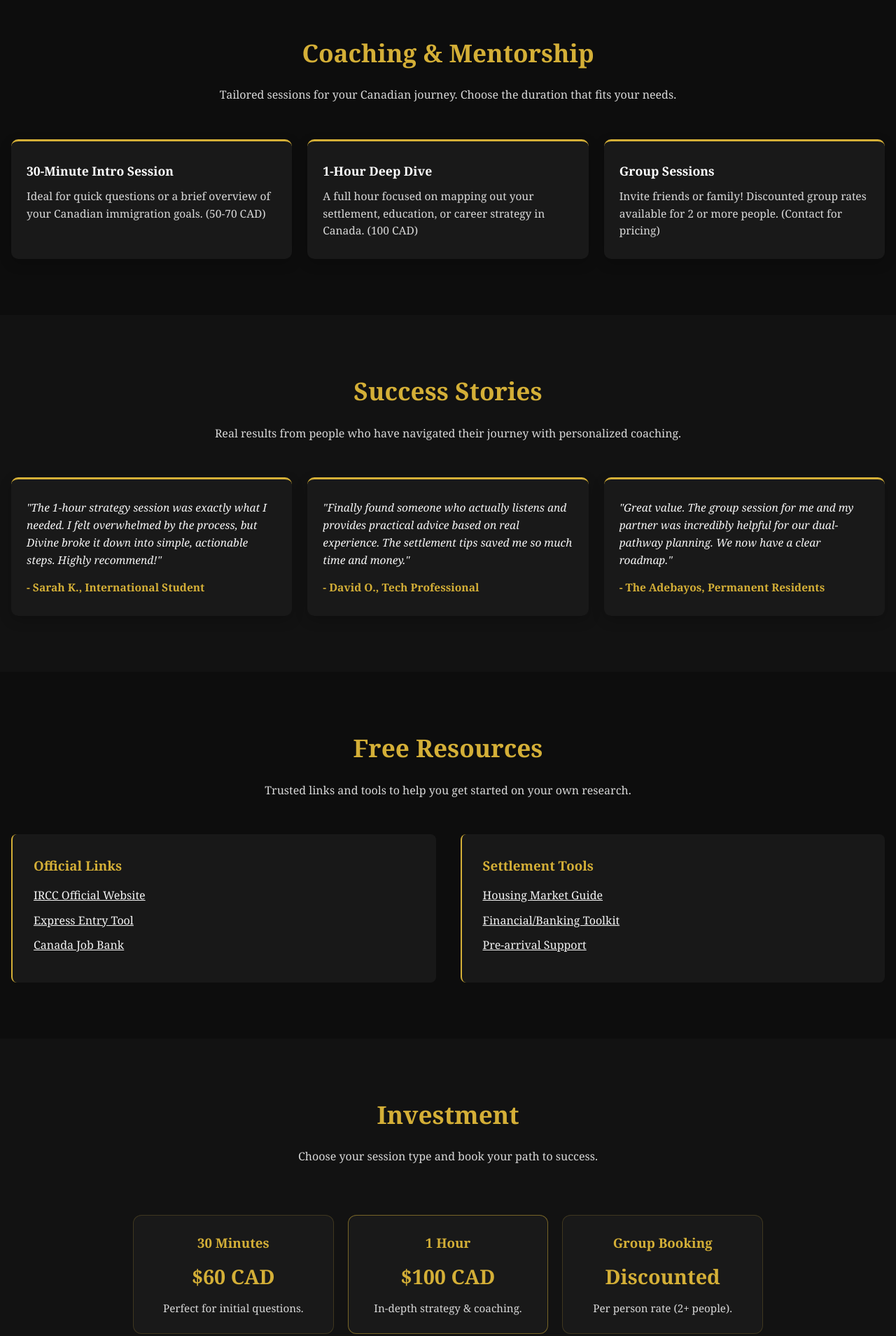
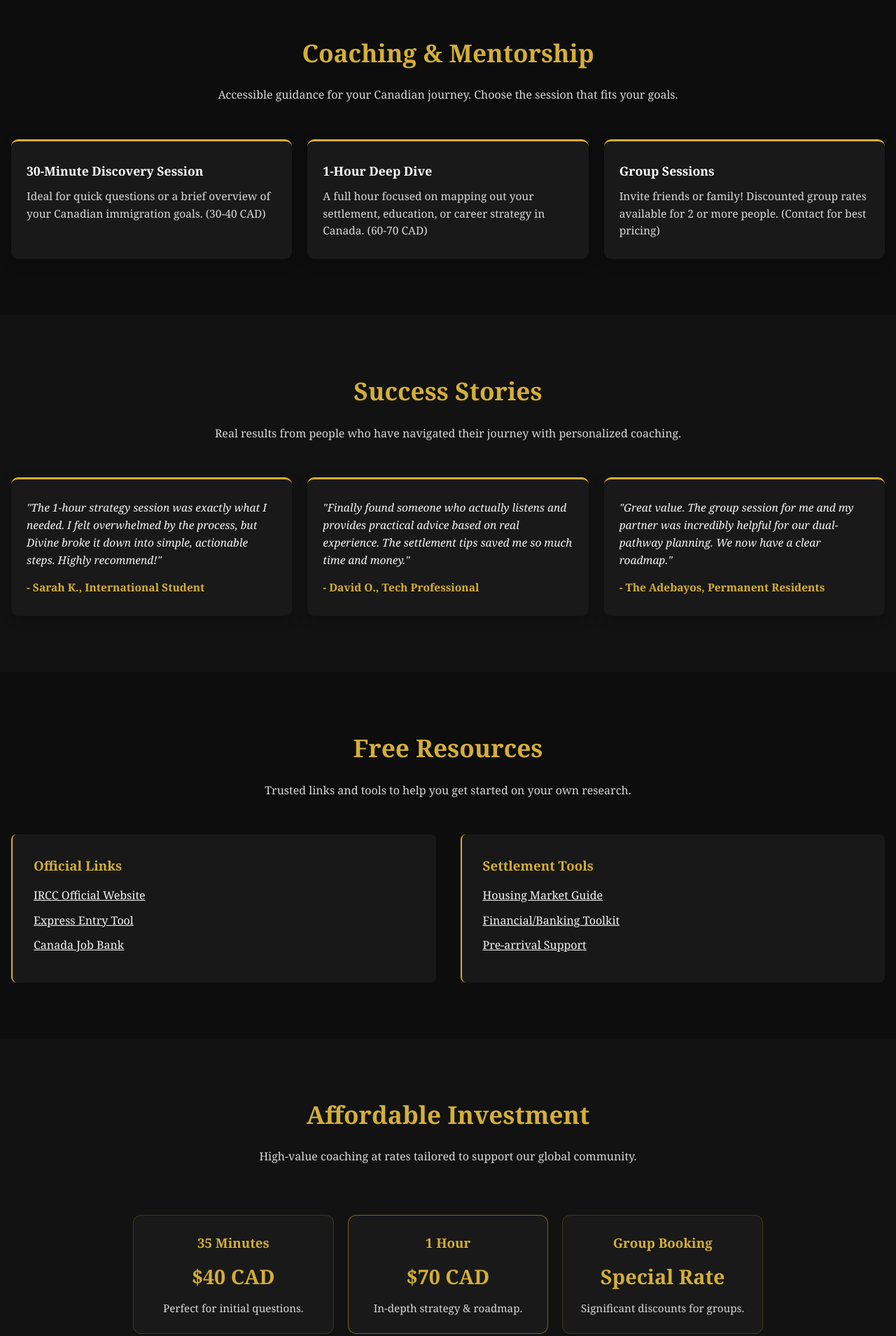
Before and after one commit to penueldivina237-lgtm/emmadrumz, a plain HTML site: page index.html in a window 1280 px wide. Shown: the part 1860-3769 px from the top of the page at 70% size. Drawn offline with nearby package versions, Linux system fonts and the light colour scheme.

Commit message:
Update pricing to be more affordable for the African market

```diff
--- a/index.html
+++ b/index.html
@@ -721,23 +721,23 @@
     <div class="container">
       <h2 class="section-title">Coaching & Mentorship</h2>
       <p class="section-subtitle">
-        Tailored sessions for your Canadian journey. Choose the duration that fits your needs.
+        Accessible guidance for your Canadian journey. Choose the session that fits your goals.
       </p>
 
       <div class="services-grid">
         <div class="service-card">
-          <h3>30-Minute Intro Session</h3>
-          <p>Ideal for quick questions or a brief overview of your Canadian immigration goals. (50-70 CAD)</p>
+          <h3>30-Minute Discovery Session</h3>
+          <p>Ideal for quick questions or a brief overview of your Canadian immigration goals. (30-40 CAD)</p>
         </div>
 
         <div class="service-card">
           <h3>1-Hour Deep Dive</h3>
-          <p>A full hour focused on mapping out your settlement, education, or career strategy in Canada. (100 CAD)</p>
+          <p>A full hour focused on mapping out your settlement, education, or career strategy in Canada. (60-70 CAD)</p>
         </div>
 
         <div class="service-card">
           <h3>Group Sessions</h3>
-          <p>Invite friends or family! Discounted group rates available for 2 or more people. (Contact for pricing)</p>
+          <p>Invite friends or family! Discounted group rates available for 2 or more people. (Contact for best pricing)</p>
         </div>
       </div>
     </div>
@@ -793,26 +793,26 @@
 
   <section class="section-dark rate-section" data-aos="fade-left" data-aos-once="true">
     <div class="container">
-      <h2 class="section-title">Investment</h2>
+      <h2 class="section-title">Affordable Investment</h2>
       <p class="section-subtitle">
-        Choose your session type and book your path to success.
+        High-value coaching at rates tailored to support our global community.
       </p>
 
       <div style="display: grid; grid-template-columns: repeat(auto-fit, minmax(280px, 1fr)); gap: 20px; max-width: 900px; margin: 0 auto;">
         <div class="rate-box" style="padding: 24px; background: #191919; border-radius: 12px; border: 1px solid rgba(212, 175, 55, 0.2); text-align: center;">
-          <h3>30 Minutes</h3>
-          <div class="rate-price" style="color: #d4af37; font-size: 1.8rem; margin: 10px 0;">$60 CAD</div>
+          <h3>35 Minutes</h3>
+          <div class="rate-price" style="color: #d4af37; font-size: 1.8rem; margin: 10px 0;">$40 CAD</div>
           <p class="rate-note">Perfect for initial questions.</p>
         </div>
         <div class="rate-box" style="padding: 24px; background: #191919; border-radius: 12px; border: 1px solid rgba(212, 175, 55, 0.5); text-align: center;">
           <h3>1 Hour</h3>
-          <div class="rate-price" style="color: #d4af37; font-size: 1.8rem; margin: 10px 0;">$100 CAD</div>
-          <p class="rate-note">In-depth strategy & coaching.</p>
+          <div class="rate-price" style="color: #d4af37; font-size: 1.8rem; margin: 10px 0;">$70 CAD</div>
+          <p class="rate-note">In-depth strategy & roadmap.</p>
         </div>
         <div class="rate-box" style="padding: 24px; background: #191919; border-radius: 12px; border: 1px solid rgba(212, 175, 55, 0.2); text-align: center;">
           <h3>Group Booking</h3>
-          <div class="rate-price" style="color: #d4af37; font-size: 1.8rem; margin: 10px 0;">Discounted</div>
-          <p class="rate-note">Per person rate (2+ people).</p>
+          <div class="rate-price" style="color: #d4af37; font-size: 1.8rem; margin: 10px 0;">Special Rate</div>
+          <p class="rate-note">Significant discounts for groups.</p>
         </div>
       </div>
     </div>
@@ -847,7 +847,7 @@
           </ul>
 
           <div class="flyer-rate">
-            <strong>Session Rate: $60+ CAD</strong><br />
+            <strong>Session Rate: $40+ CAD</strong><br />
             Personalized 1-on-1 Mentorship
           </div>
             <strong>Hourly Rate: $75/hour</strong><br />
@@ -922,8 +922,8 @@
 
           <label class="sr-only" for="serviceType">Session Type</label>
           <select id="serviceType" aria-label="Session Type" onchange="updateTotal()">
-            <option value="30-minute Coaching">30-Minute Intro ($60 CAD)</option>
-            <option value="1-hour Deep Dive">1-Hour Deep Dive ($100 CAD)</option>
+            <option value="30-minute Coaching">30-Minute Intro ($40 CAD)</option>
+            <option value="1-hour Deep Dive">1-Hour Deep Dive ($70 CAD)</option>
             <option value="Group Mentorship">Group Booking (Discounted)</option>
           </select>
 
@@ -935,7 +935,7 @@
           <label class="sr-only" for="message">Your Questions / Goals</label>
           <textarea id="message" placeholder="Briefly describe your goals or specific questions you have..." aria-label="Booking message"></textarea>
 
-          <div class="total" id="totalCost">Estimated Total: $60 CAD</div>
+          <div class="total" id="totalCost">Estimated Total: $40 CAD</div>
 
           <p style="font-size: 0.85rem; color: #d4af37; margin: 10px 0; border-top: 1px solid rgba(212,175,55,0.2); padding-top: 10px;">
             <strong>Legal Disclaimer:</strong> I am not a lawyer or a licensed immigration consultant (RCIC). These sessions provide coaching and mentorship based on personal experience. For legal advice, consult a professional.
@@ -980,9 +980,9 @@
       groupField.style.display = svc === "Group Mentorship" ? "block" : "none";
 
       let total = "";
-      if (svc.includes("30")) total = "$60 CAD";
-      else if (svc.includes("1-hour")) total = "$100 CAD";
-      else total = "Discounted Group Rate";
+      if (svc.includes("30")) total = "$40 CAD";
+      else if (svc.includes("1-hour")) total = "$70 CAD";
+      else total = "Reduced Group Rate";
 
       totalCost.textContent = `Estimated Total: ${total}`;
     }
```
